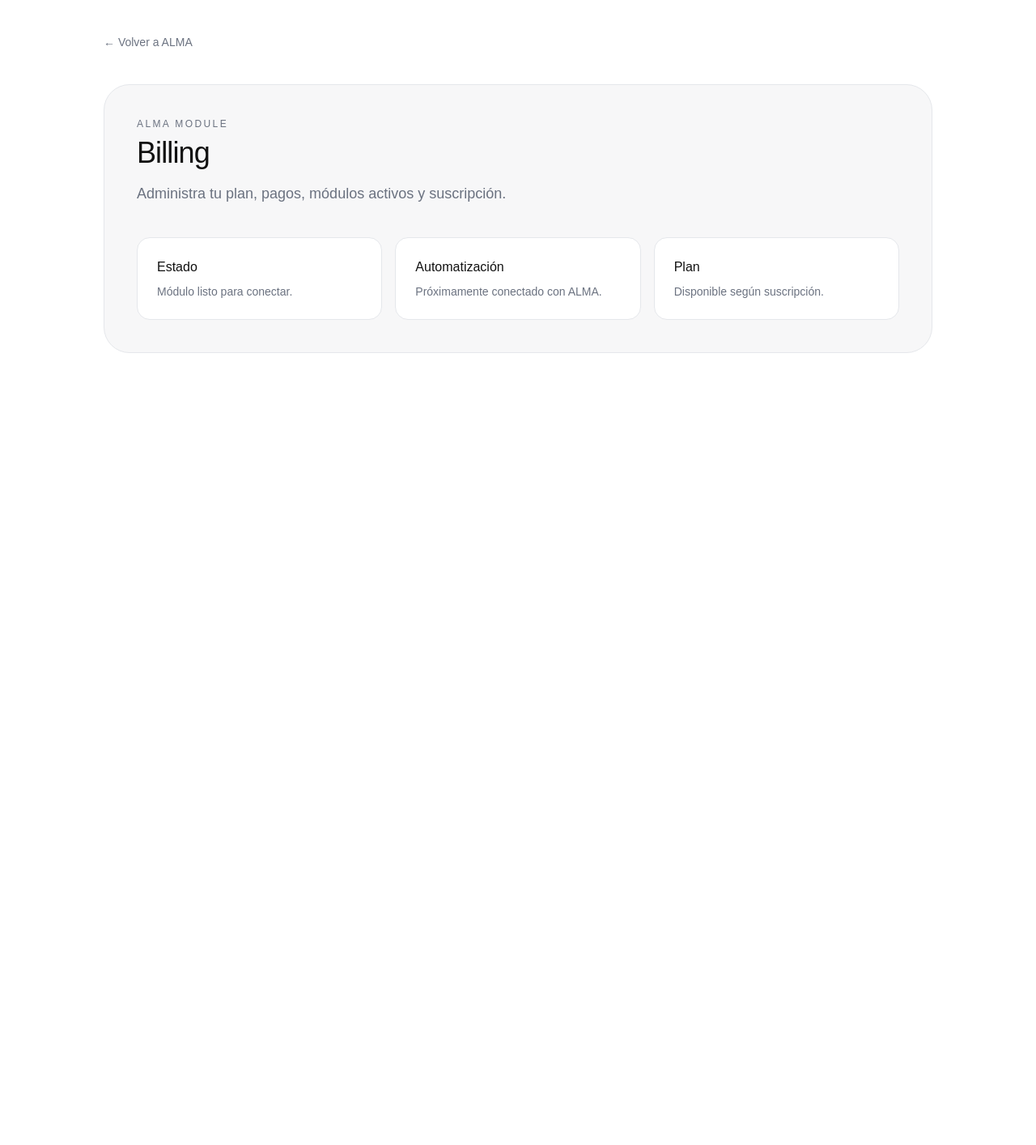
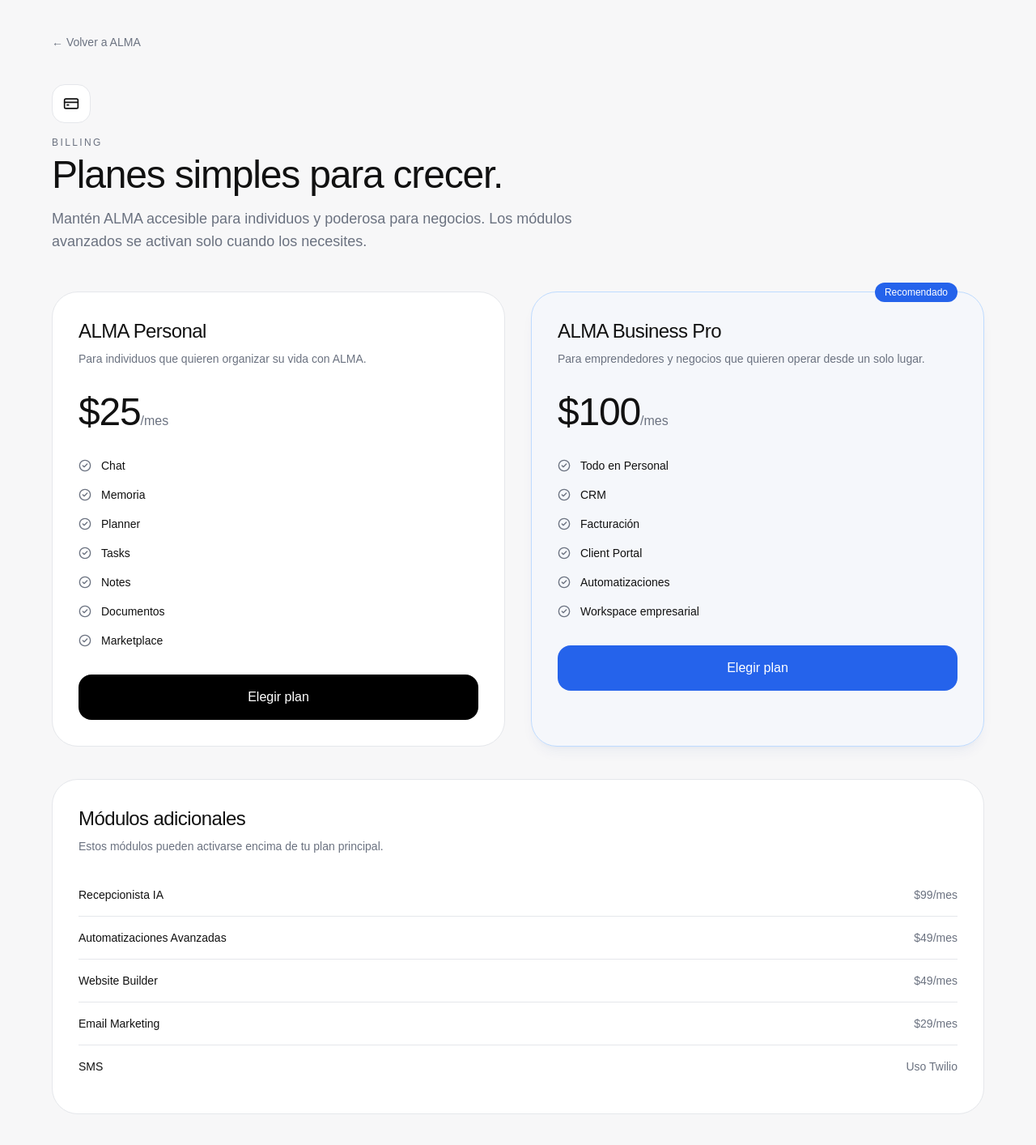
Before and after one commit to seaintCO/usaalma, a Next.js app: page /billing in a window 1280 px wide. Shown: the whole page at 81% size. Before the commit the page ends 800 px from the top, so only its background shows below. Built offline with nearby package versions, Linux system fonts and the light colour scheme.

Commit message:
Build ALMA billing page

```diff
--- a/app/billing/page.tsx
+++ b/app/billing/page.tsx
@@ -1,5 +1,109 @@
-import ModulePage from "../module-template";
+import { CheckCircle2, CreditCard } from "lucide-react";
+
+const plans = [
+  {
+    name: "ALMA Personal",
+    price: "$25",
+    desc: "Para individuos que quieren organizar su vida con ALMA.",
+    items: ["Chat", "Memoria", "Planner", "Tasks", "Notes", "Documentos", "Marketplace"],
+  },
+  {
+    name: "ALMA Business Pro",
+    price: "$100",
+    desc: "Para emprendedores y negocios que quieren operar desde un solo lugar.",
+    items: ["Todo en Personal", "CRM", "Facturación", "Client Portal", "Automatizaciones", "Workspace empresarial"],
+    featured: true,
+  },
+];
+
+const addOns = [
+  ["Recepcionista IA", "$99/mes"],
+  ["Automatizaciones Avanzadas", "$49/mes"],
+  ["Website Builder", "$49/mes"],
+  ["Email Marketing", "$29/mes"],
+  ["SMS", "Uso Twilio"],
+];
 
 export default function BillingPage() {
-  return <ModulePage title="Billing" description="Administra tu plan, pagos, módulos activos y suscripción." />;
+  return (
+    <main className="min-h-screen bg-[#F7F7F8] px-6 py-10 text-[#111111]">
+      <div className="mx-auto max-w-6xl">
+        <a href="/dashboard" className="text-sm text-[#6B7280] hover:text-black">
+          ← Volver a ALMA
+        </a>
+
+        <div className="mt-10">
+          <div className="mb-4 flex h-12 w-12 items-center justify-center rounded-2xl border border-[#E5E7EB] bg-white">
+            <CreditCard className="h-5 w-5" />
+          </div>
+          <p className="mb-2 text-xs font-medium uppercase tracking-[0.2em] text-[#6B7280]">
+            Billing
+          </p>
+          <h1 className="text-4xl font-medium tracking-tight md:text-5xl">
+            Planes simples para crecer.
+          </h1>
+          <p className="mt-4 max-w-2xl text-lg text-[#6B7280]">
+            Mantén ALMA accesible para individuos y poderosa para negocios.
+            Los módulos avanzados se activan solo cuando los necesites.
+          </p>
+        </div>
+
+        <div className="mt-12 grid gap-8 md:grid-cols-2">
+          {plans.map((plan) => (
+            <div
+              key={plan.name}
+              className={
+                plan.featured
+                  ? "relative rounded-[2rem] border border-blue-200 bg-blue-50/40 p-8 shadow-lg shadow-blue-900/5"
+                  : "rounded-[2rem] border border-[#E5E7EB] bg-white p-8"
+              }
+            >
+              {plan.featured && (
+                <div className="absolute right-8 top-0 -translate-y-1/2 rounded-full bg-[#2563EB] px-3 py-1 text-xs font-medium text-white">
+                  Recomendado
+                </div>
+              )}
+
+              <h2 className="text-2xl font-medium tracking-tight">{plan.name}</h2>
+              <p className="mt-2 text-sm text-[#6B7280]">{plan.desc}</p>
+
+              <div className="mt-8">
+                <span className="text-5xl font-medium tracking-tight">{plan.price}</span>
+                <span className="text-[#6B7280]">/mes</span>
+              </div>
+
+              <ul className="mt-8 space-y-4 text-sm">
+                {plan.items.map((item) => (
+                  <li key={item} className="flex items-center gap-3">
+                    <CheckCircle2 className="h-4 w-4 text-[#6B7280]" />
+                    {item}
+                  </li>
+                ))}
+              </ul>
+
+              <button className={plan.featured ? "mt-8 w-full rounded-2xl bg-[#2563EB] py-4 font-medium text-white" : "mt-8 w-full rounded-2xl bg-black py-4 font-medium text-white"}>
+                Elegir plan
+              </button>
+            </div>
+          ))}
+        </div>
+
+        <div className="mt-10 rounded-[2rem] border border-[#E5E7EB] bg-white p-8">
+          <h2 className="text-2xl font-medium tracking-tight">Módulos adicionales</h2>
+          <p className="mt-2 text-sm text-[#6B7280]">
+            Estos módulos pueden activarse encima de tu plan principal.
+          </p>
+
+          <div className="mt-6 divide-y divide-[#E5E7EB]">
+            {addOns.map(([name, price]) => (
+              <div key={name} className="flex items-center justify-between py-4 text-sm">
+                <span>{name}</span>
+                <span className="font-medium text-[#6B7280]">{price}</span>
+              </div>
+            ))}
+          </div>
+        </div>
+      </div>
+    </main>
+  );
 }
```
